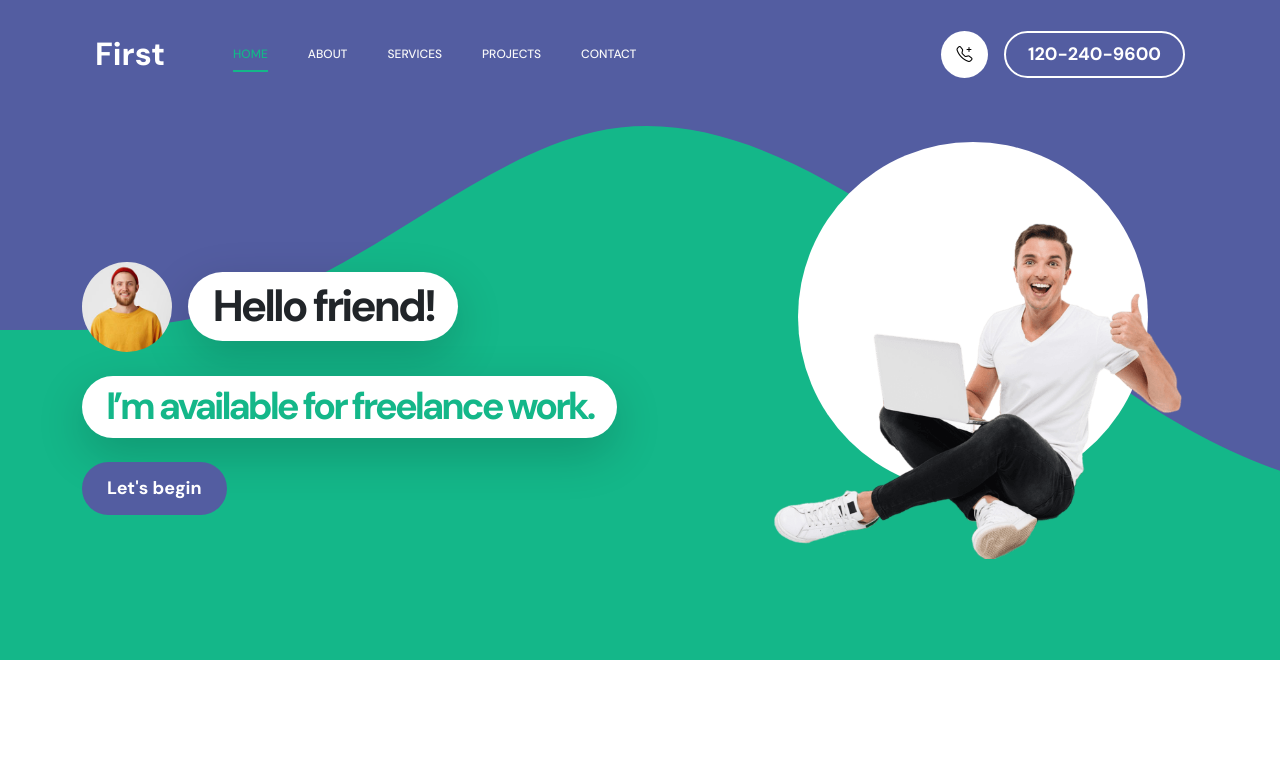
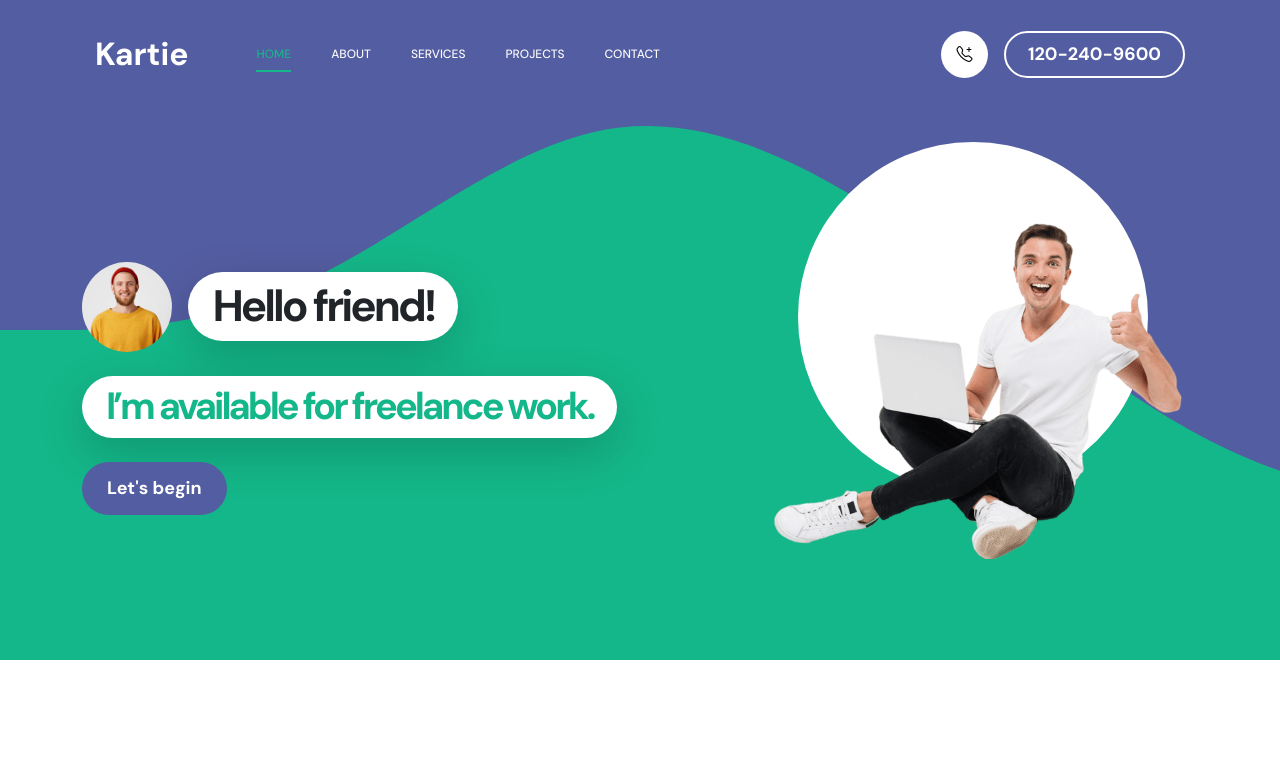
Before and after one commit to Guitar45628/kartie.github.io, a plain HTML site: page index.html in a window 1280 px wide. Shown: the top 777 px of the page. Drawn offline with Linux system fonts and the light colour scheme.

Commit message:
Update index.html
แก้ไขชื่อTitleและตรงnavbar-brand

```diff
--- a/index.html
+++ b/index.html
@@ -7,7 +7,7 @@
         <meta name="description" content="">
         <meta name="author" content="TemplateMo">
 
-        <title>First Portfolio Bootstrap 5 Theme</title>
+        <title>Kartie</title>
 
         <!-- CSS FILES -->
         <link rel="preconnect" href="https://fonts.googleapis.com">
@@ -48,7 +48,7 @@ https://templatemo.com/tm-578-first-portfolio
                     <span class="navbar-toggler-icon"></span>
                 </button>
 
-                <a href="index.html" class="navbar-brand mx-auto mx-lg-0">First</a>
+                <a href="index.html" class="navbar-brand mx-auto mx-lg-0">Kartie</a>
 
                 <div class="d-flex align-items-center d-lg-none">
                     <i class="navbar-icon bi-telephone-plus me-3"></i>
```
